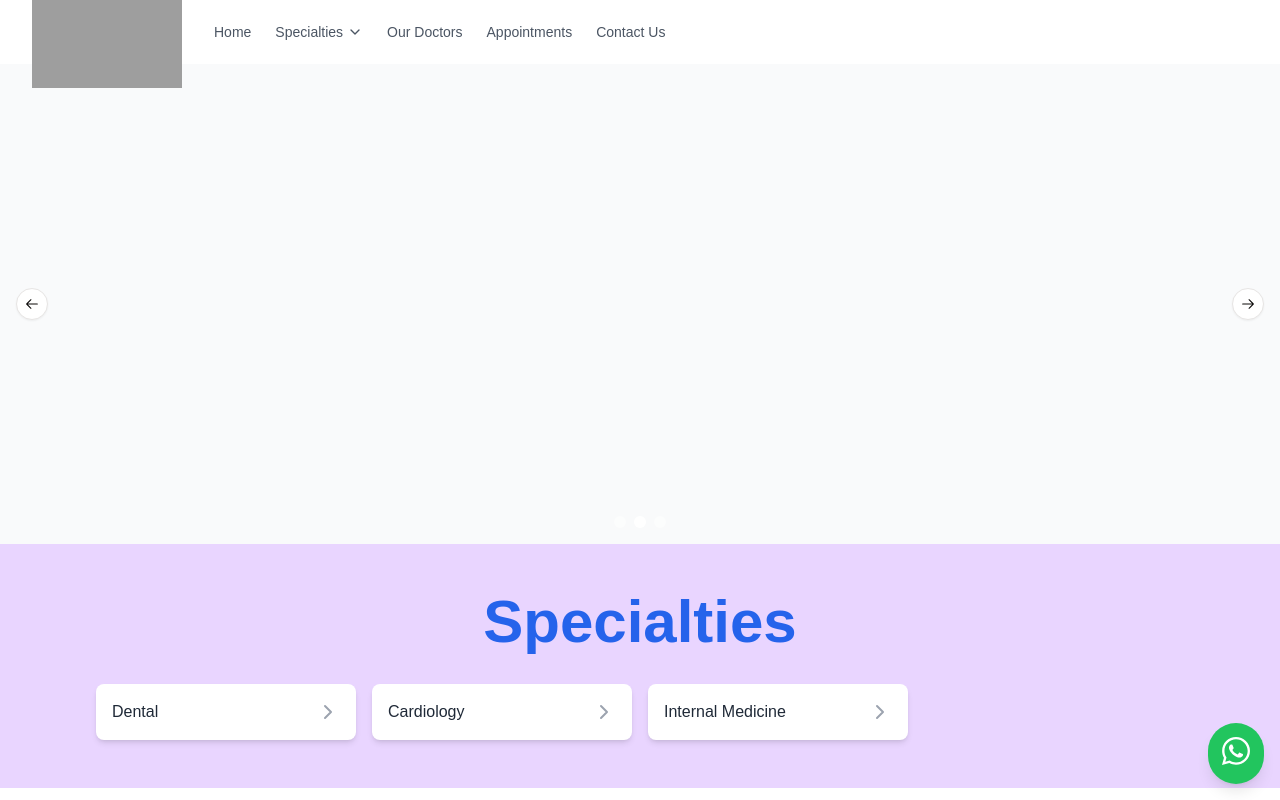
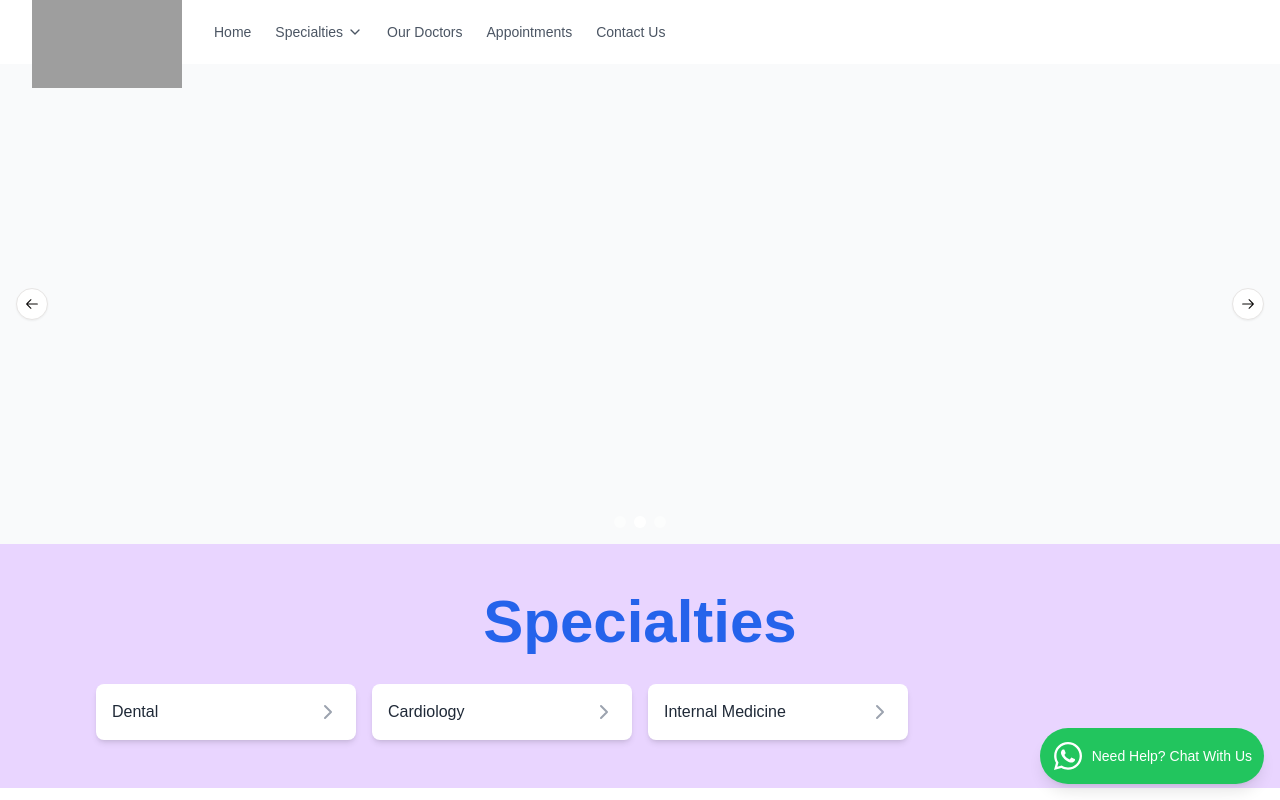
Before and after one commit to 0xshariq/hospital-website, a Next.js app: page / in a window 1280 px wide. Shown: the top 800 px of the page. Built offline with nearby package versions, Linux system fonts and the light colour scheme; grey boxes are pictures that could not be loaded.

Commit message:
WhatsApp Logic Updated

```diff
--- a/src/app/component/Footer.tsx
+++ b/src/app/component/Footer.tsx
@@ -133,15 +133,16 @@ export default function Footer() {
         </div>
       </footer>
 
-      {/* WhatsApp Floating Icon */}
+      {/* WhatsApp Floating Icon with Text */}
       <a
         href="https://wa.me/971585855829"
         target="_blank"
         rel="noopener noreferrer"
-        className="fixed bottom-4 right-4 bg-green-500 text-white rounded-full p-3 shadow-lg hover:bg-green-600 transition-colors duration-300"
+        className="fixed bottom-4 right-4 flex items-center bg-green-500 text-white rounded-full p-3 shadow-lg hover:bg-green-600 transition-colors duration-300"
         aria-label="Chat on WhatsApp"
       >
         <FontAwesomeIcon icon={faWhatsapp} className="w-8 h-8" />
+        <span className="ml-2 text-sm">Need Help? Chat With Us</span>
       </a>
     </>
   );
```
